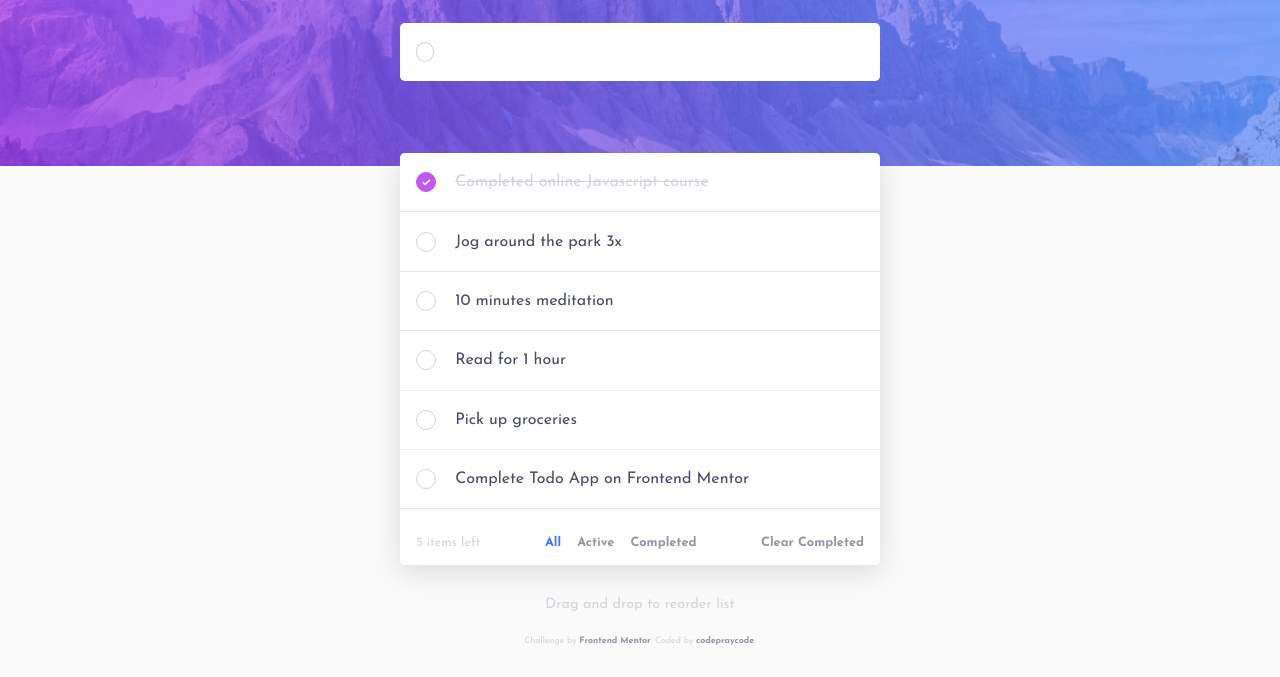
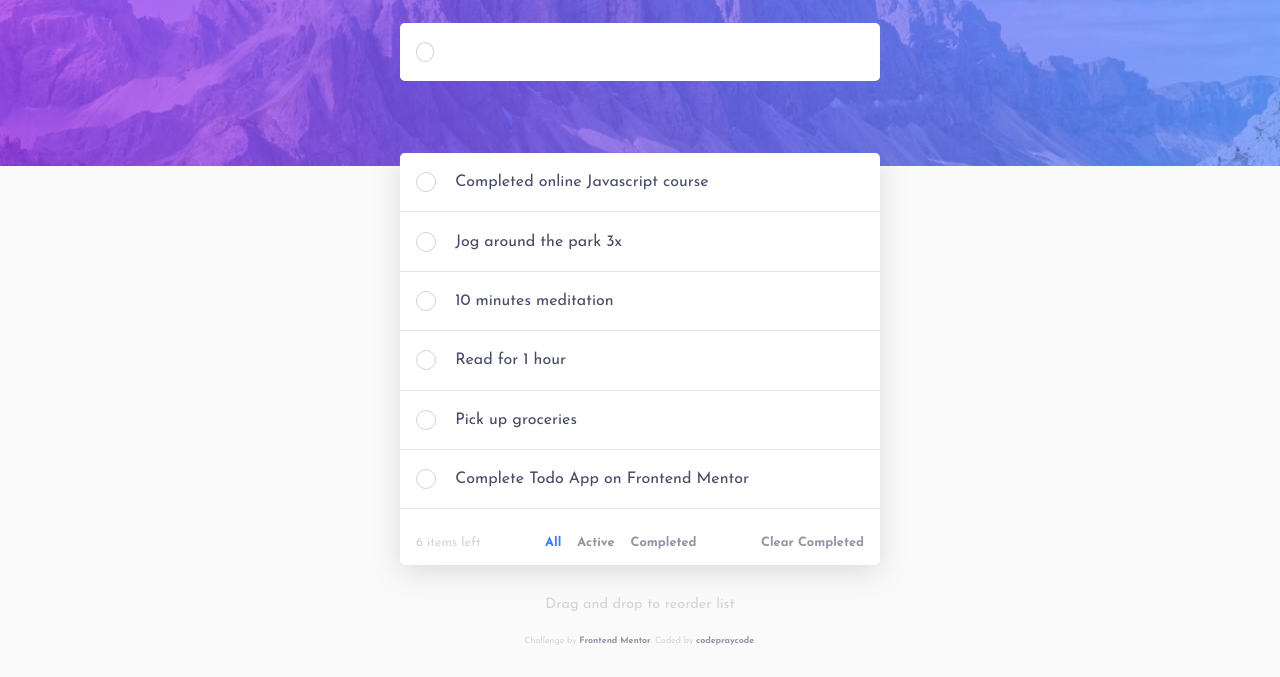
Before and after one commit to codepraycode/todoapp, a website built with Vite: page index.html in a window 1280 px wide. Both pictures are taken after a click on the element "Completed online Javascript course". Shown: the part 143-820 px from the top of the page. Built offline with nearby package versions, Linux system fonts and the light colour scheme.

Commit message:
Implemented dynamic indicator

```diff
--- a/index.html
+++ b/index.html
@@ -38,7 +38,7 @@
             <div class="task__group" data-task_lists></div>
 
             <div class="task__actions">
-                <span>5 items left</span>
+                <span data--indicator>...</span>
 
                 <div class="links">
                     <a href="#" class="active" data-filter--all>All</a>
--- a/main.js
+++ b/main.js
@@ -70,6 +70,16 @@ function trackTodos() {
         let todoId = parseInt(e.target.dataset.cancel_id);
         removeTodo(todoId);
     }));
+
+
+    const todoItems = document.querySelectorAll('[data-todo_index]');
+
+    todoItems.forEach((each) => each.addEventListener('click', (e) => {
+
+        let todoIndex = parseInt(e.target.dataset.todo_index);
+
+        updateTodo(todoIndex);
+    }));
 }
 
 
@@ -87,11 +97,11 @@ const renderTodos = () => {
     else if (filter === 'completed') filteredTodo = todos.filter((t) => t.completed);
 
 
-    filteredTodo.forEach((each) => {
+    filteredTodo.forEach((each, index) => {
         content += `
 
         <div class="task" data-completed=${each.completed ? 'true': 'false'}>
-            <p>${each.task}</p>
+            <p data-todo_index="${index}">${each.task}</p>
 
             <span data-cancel_id="${each.id}"></span>
         </div>
@@ -101,6 +111,9 @@ const renderTodos = () => {
 
     todoListContainer.innerHTML = content;
     trackTodos();
+
+
+    document.querySelector("[data--indicator]").innerHTML = `${filteredTodo.length} item${filteredTodo.length > 1 ? 's':''} left`;
 
 
 }
@@ -171,9 +184,12 @@ clear_completed.addEventListener('click', (e) => {
 
 
 const removeTodo = (todoId) => {
-    console.log(todoId);
     todos = todos.filter((t) => t.id !== todoId);
     renderTodos();
+}
 
 
+const updateTodo = (todoIndex) => {
+    todos[todoIndex].completed = !todos[todoIndex].completed;
+    renderTodos();
 }
```
